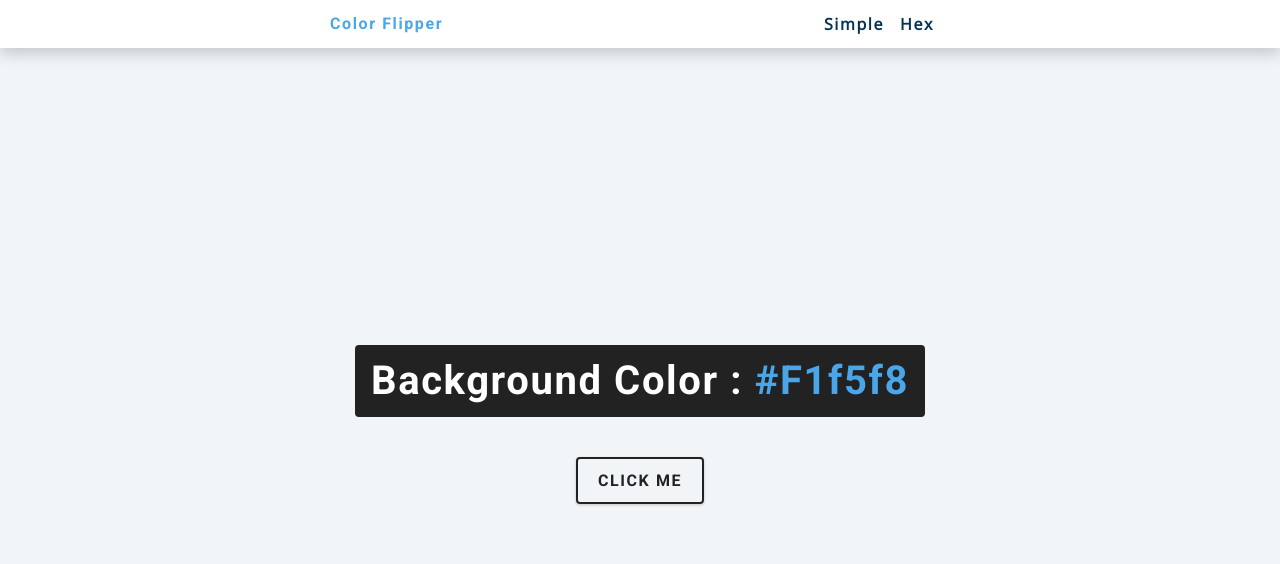
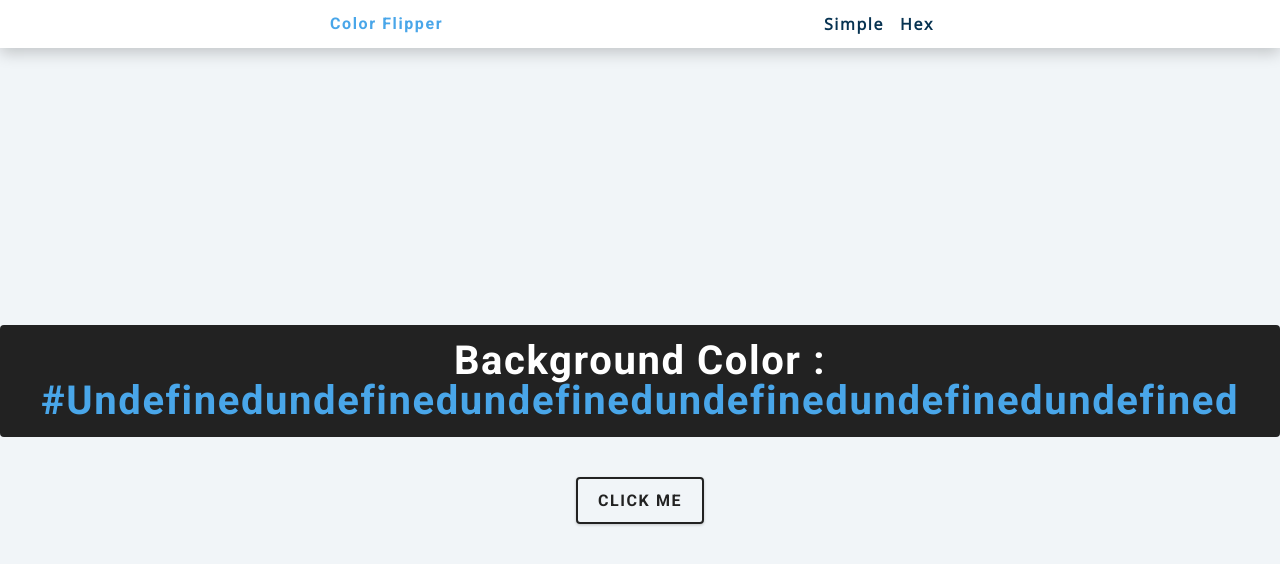
Before and after one commit to malikabakhtiyorova/Color-flipper, a plain HTML site: page hex.html in a window 1280 px wide. Both pictures are taken after a click on the button "CLICK ME". Drawn offline with nearby package versions, Linux system fonts and the light colour scheme.

Commit message:
Add hex-color picker fn

```diff
--- a/hex.js
+++ b/hex.js
@@ -1 +1,18 @@
 const hex = [0, 1, 2, 3, 4, 5, 6, 7, 8, 9, "A", "B", "C", "D", "E", "F"];
+
+const color = document.querySelector('.color');
+const btn = document.getElementById('btn');
+
+btn.addEventListener('click', () => {
+    let hexColor = '#'
+    for(let i = 0; i < 6; i++) {
+        hexColor += hex[getRandom()]
+        console.log(hexColor[getRandom()])
+    }
+    color.textContent = hexColor;
+    document.body.style.backgroundColor = hexColor;
+})
+
+function getRandom () {
+    return Math.floor(Math.random * hex.length)
+}
```
Also changed, not shown: index.html (+1 -1 lines).
